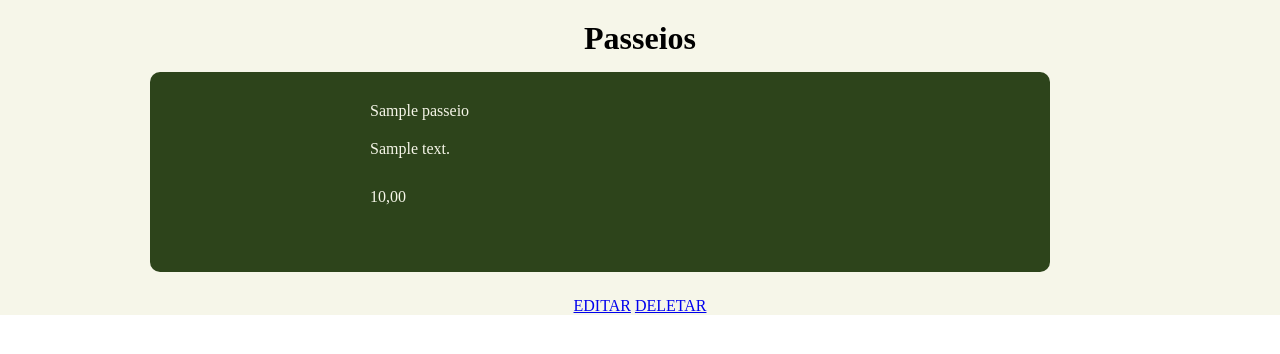
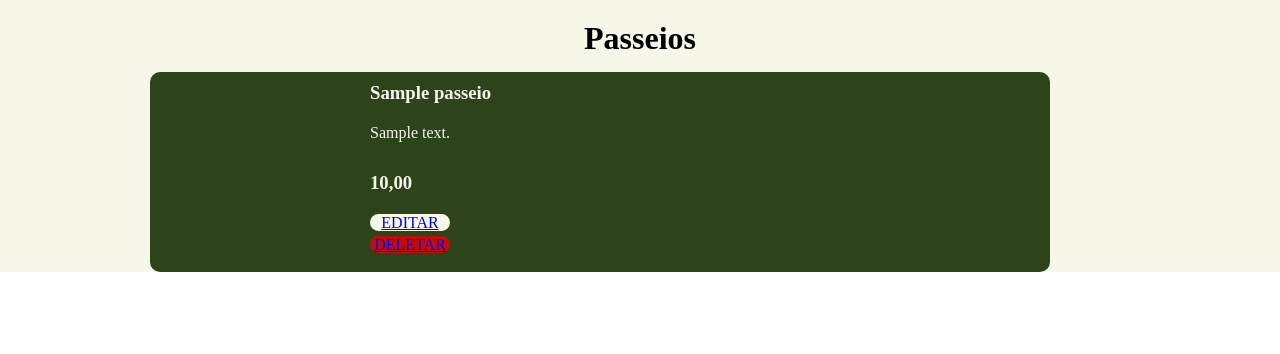
Before and after one commit to Geronilton/pi23_katu_experience, a Django app: page /passeios/ in a window 1280 px wide. Shown: the top 354 px of the page. Run offline with Django 4.2, Linux system fonts and the light colour scheme; tables that the repository leaves empty hold one stand-in row (values such as "Sample post"); some libraries are stand-ins or nearby versions.

Commit message:
lista de passeios

```diff
--- a/templates/passeios.html
+++ b/templates/passeios.html
@@ -37,7 +37,7 @@
             text-align: justify;
             margin-top: 15px;
             margin-left: 220px;
-            padding-top: 30px;
+            padding-top: 10px;
         }
         .descricao
         {
@@ -53,6 +53,28 @@
             margin-top: 30px;
             margin-left: 220px;
         }
+        .editar
+        {
+            background-color: #F6F6E9;
+            border-radius: 10px;
+            width: 80px;
+            height: 17px;
+            text-align: center;
+            margin-bottom: 5px;
+            color: black;
+            margin-left: 220px;
+            margin-top: 20px;
+        }
+        .deletar
+        {
+            background-color: rgb(194, 11, 11);
+            border-radius: 10px;
+            width: 80px;
+            height: 17px;
+            text-align: center;
+            color: #F6F6E9;
+            margin-left: 220px;
+        }
     </style>
     <title>Passeios</title>
 </head>
@@ -63,12 +85,13 @@
         {% for passeio in lista_passeios %}
 
         <div class="passeio">
-            <div class="titulo"><p>{{passeio.titulo}}</p></div>
+            <div class="titulo"><h3>{{passeio.titulo}}</h3></div>
             <div class="descricao"><p>{{passeio.descricao}}</p></div>
-            <div class="valor"><p>{{passeio.valor}}</p></div>
+            <div class="valor"><h3>{{passeio.valor}}</h3></div>
+
+            <div class="editar"><a href="{% url 'editarPasseio' passeio.id %}">EDITAR</a></div>
+            <div class="deletar"><a href="{% url 'deletarPasseio' passeio.id %}">DELETAR</a></div>
         </div>
-        <div class="h1"><a href="{% url 'editarPasseio' passeio.id %}">EDITAR</a>
-        <a href="{% url 'deletarPasseio' passeio.id %}">DELETAR</a></div>
 
         {% empty %}
 
```
